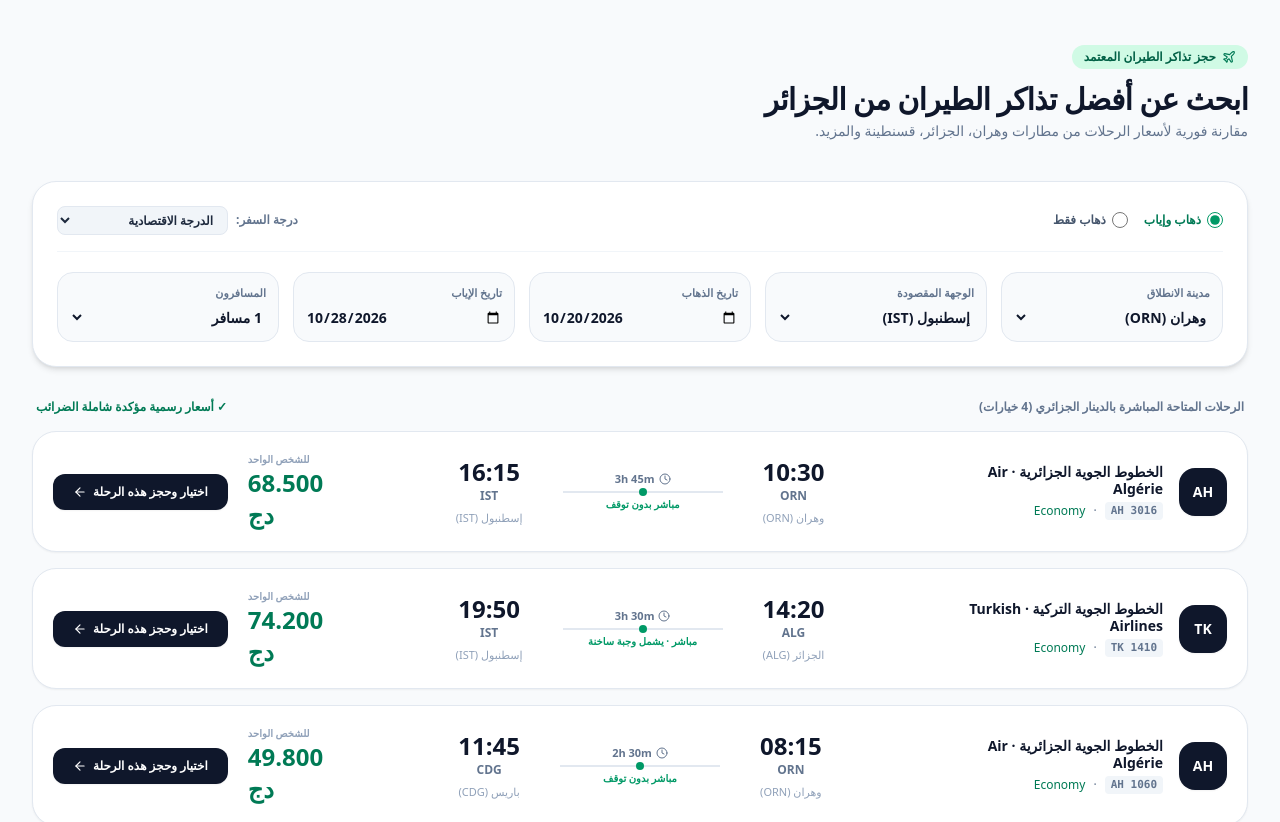
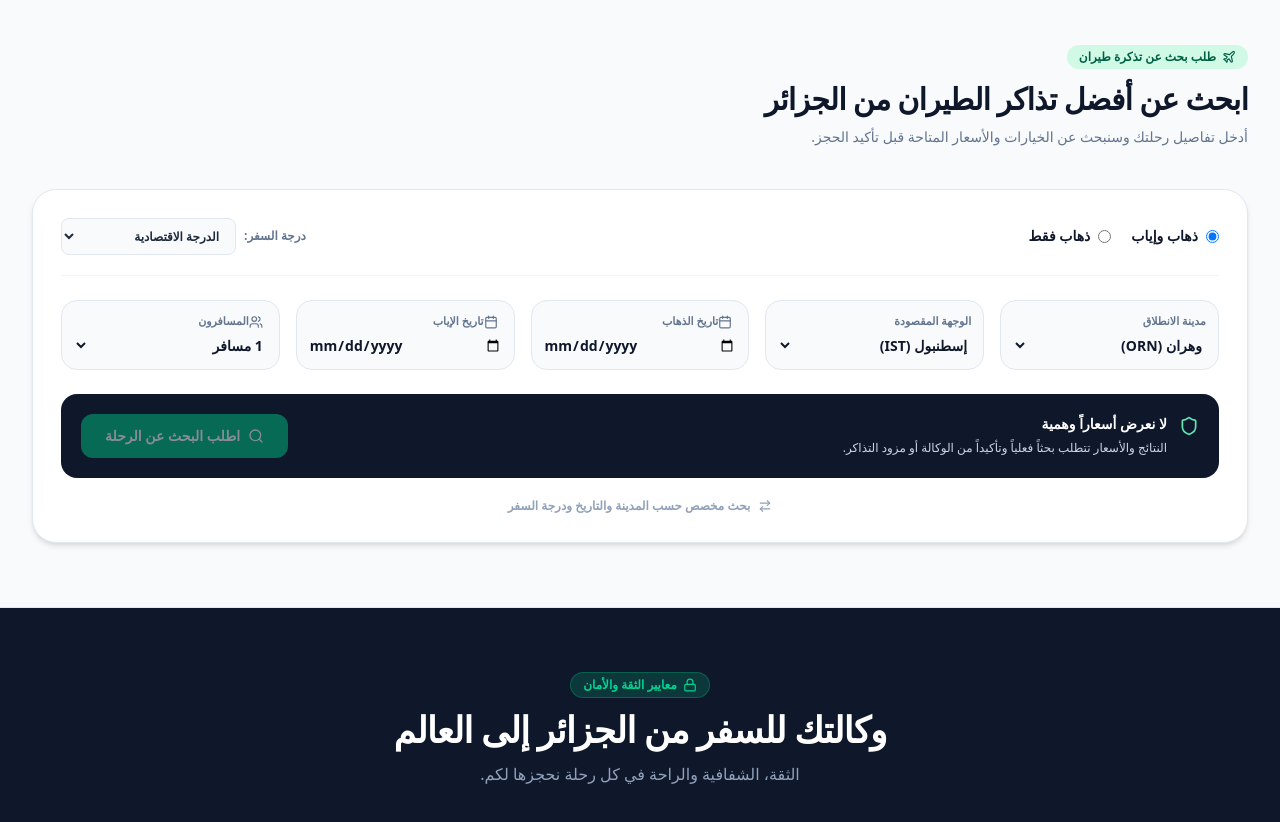
Before and after one commit to habibo-dev/travel-planner, a React (Vite) app in the folder travel-planner---algerian-travel-agency/: page / in a window 1280 px wide. Shown: the part 6460-7282 px from the top of the page. Built offline with nearby package versions, Linux system fonts and the light colour scheme.

Commit message:
Replace fake flight inventory with truthful flight request flow

```diff
--- a/travel-planner---algerian-travel-agency/src/components/FlightSearchSection.tsx
+++ b/travel-planner---algerian-travel-agency/src/components/FlightSearchSection.tsx
@@ -1,181 +1,102 @@
-import React, { useState } from 'react';
-import {
-  Plane,
-  ArrowRightLeft,
-  Calendar,
-  Users,
-  Shield,
-  Clock,
-  CheckCircle,
-  Tag,
-  ArrowRight
-} from 'lucide-react';
-import { Language, Currency, OriginLocation, Destination, FlightSearchResult } from '../types';
+import React, { useMemo, useState } from 'react';
+import { ArrowRightLeft, Calendar, CheckCircle, Plane, Search, Shield, Users } from 'lucide-react';
+import { Language, Currency, OriginLocation, Destination } from '../types';
 import { getTranslation } from '../i18n/translations';
-import { formatCurrency } from '../utils/formatters';
+
+interface FlightRequest {
+  tripType: 'round' | 'oneWay';
+  origin: OriginLocation;
+  destination: Destination;
+  departureDate: string;
+  returnDate?: string;
+  cabinClass: string;
+  passengers: number;
+}
 
 interface FlightSearchSectionProps {
   language: Language;
   currency: Currency;
   originLocations: OriginLocation[];
   destinations: Destination[];
-  onBookFlight: (flight: FlightSearchResult) => void;
+  onRequestFlight: (request: FlightRequest) => void;
 }
 
 export const FlightSearchSection: React.FC<FlightSearchSectionProps> = ({
   language,
-  currency,
+  currency: _currency,
   originLocations,
   destinations,
-  onBookFlight,
+  onRequestFlight,
 }) => {
   const t = getTranslation(language);
-  const isRtl = language === 'ar';
+  const isArabic = language === 'ar';
 
   const [tripType, setTripType] = useState<'round' | 'oneWay'>('round');
-  const [selectedOrigin, setSelectedOrigin] = useState<string>('oran');
-  const [selectedDest, setSelectedDest] = useState<string>('istanbul');
-  const [depDate, setDepDate] = useState<string>('2026-10-20');
-  const [retDate, setRetDate] = useState<string>('2026-10-28');
-  const [cabinClass, setCabinClass] = useState<string>('Economy');
-  const [passengers, setPassengers] = useState<number>(1);
-  const [hasSearched, setHasSearched] = useState<boolean>(true);
+  const [selectedOrigin, setSelectedOrigin] = useState(originLocations[0]?.id ?? '');
+  const [selectedDestination, setSelectedDestination] = useState(destinations[0]?.id ?? '');
+  const [departureDate, setDepartureDate] = useState('');
+  const [returnDate, setReturnDate] = useState('');
+  const [cabinClass, setCabinClass] = useState('Economy');
+  const [passengers, setPassengers] = useState(1);
+  const [submitted, setSubmitted] = useState(false);
 
-  // Realistic flights departing Algerian airports
-  const flightsDatabase: FlightSearchResult[] = [
-    {
-      id: 'fl-ah-101',
-      airline: 'الخطوط الجوية الجزائرية · Air Algérie',
-      airline_logo_text: 'AH',
-      flight_number: 'AH 3016',
-      origin_city: language === 'ar' ? 'وهران (ORN)' : 'Oran (ORN)',
-      origin_airport: 'ORN',
-      destination_city: language === 'ar' ? 'إسطنبول (IST)' : 'Istanbul (IST)',
-      destination_airport: 'IST',
-      departure_time: '10:30',
-      arrival_time: '16:15',
-      duration: '3h 45m',
-      stops: 0,
-      stops_text_ar: 'مباشر بدون توقف',
-      stops_text_fr: 'Vol direct',
-      stops_text_en: 'Direct flight',
-      price_dzd: 68500,
-      cabin_class: cabinClass,
-    },
-    {
-      id: 'fl-tk-202',
-      airline: 'الخطوط الجوية التركية · Turkish Airlines',
-      airline_logo_text: 'TK',
-      flight_number: 'TK 1410',
-      origin_city: language === 'ar' ? 'الجزائر (ALG)' : 'Algiers (ALG)',
-      origin_airport: 'ALG',
-      destination_city: language === 'ar' ? 'إسطنبول (IST)' : 'Istanbul (IST)',
-      destination_airport: 'IST',
-      departure_time: '14:20',
-      arrival_time: '19:50',
-      duration: '3h 30m',
-      stops: 0,
-      stops_text_ar: 'مباشر · يشمل وجبة ساخنة',
-      stops_text_fr: 'Direct · Repas chaud inclus',
-      stops_text_en: 'Direct · Hot meal included',
-      price_dzd: 74200,
-      cabin_class: cabinClass,
-    },
-    {
-      id: 'fl-ah-303',
-      airline: 'الخطوط الجوية الجزائرية · Air Algérie',
-      airline_logo_text: 'AH',
-      flight_number: 'AH 1060',
-      origin_city: language === 'ar' ? 'وهران (ORN)' : 'Oran (ORN)',
-      origin_airport: 'ORN',
-      destination_city: language === 'ar' ? 'باريس (CDG)' : 'Paris (CDG)',
-      destination_airport: 'CDG',
-      departure_time: '08:15',
-      arrival_time: '11:45',
-      duration: '2h 30m',
-      stops: 0,
-      stops_text_ar: 'مباشر بدون توقف',
-      stops_text_fr: 'Vol direct',
-      stops_text_en: 'Direct flight',
-      price_dzd: 49800,
-      cabin_class: cabinClass,
-    },
-    {
-      id: 'fl-ek-404',
-      airline: 'طيران الإمارات · Emirates',
-      airline_logo_text: 'EK',
-      flight_number: 'EK 758',
-      origin_city: language === 'ar' ? 'الجزائر (ALG)' : 'Algiers (ALG)',
-      origin_airport: 'ALG',
-      destination_city: language === 'ar' ? 'دبي (DXB)' : 'Dubai (DXB)',
-      destination_airport: 'DXB',
-      departure_time: '15:45',
-      arrival_time: '01:00',
-      duration: '6h 15m',
-      stops: 0,
-      stops_text_ar: 'مباشر · بوينغ 777 الفاخرة',
-      stops_text_fr: 'Direct · Boeing 777 grand confort',
-      stops_text_en: 'Direct · Premium Boeing 777',
-      price_dzd: 128000,
-      cabin_class: cabinClass,
-    },
-  ];
+  const origin = useMemo(
+    () => originLocations.find((item) => item.id === selectedOrigin) ?? originLocations[0],
+    [originLocations, selectedOrigin],
+  );
+  const destination = useMemo(
+    () => destinations.find((item) => item.id === selectedDestination) ?? destinations[0],
+    [destinations, selectedDestination],
+  );
+
+  const handleSubmit = (event: React.FormEvent) => {
+    event.preventDefault();
+    if (!origin || !destination || !departureDate || (tripType === 'round' && !returnDate)) return;
+
+    setSubmitted(true);
+    onRequestFlight({
+      tripType,
+      origin,
+      destination,
+      departureDate,
+      returnDate: tripType === 'round' ? returnDate : undefined,
+      cabinClass,
+      passengers,
+    });
+  };
 
   return (
-    <section id="flights" className="py-16 bg-slate-50 border-b border-slate-200">
-      <div className="max-w-7xl mx-auto px-4 sm:px-6 lg:px-8">
-        <div className="text-start max-w-3xl mb-10">
-          <div className="inline-flex items-center gap-1.5 px-3 py-1 rounded-full bg-emerald-100 text-emerald-800 text-xs font-bold mb-3">
-            <Plane className="w-3.5 h-3.5 text-emerald-700" />
-            <span>{language === 'ar' ? 'حجز تذاكر الطيران المعتمد' : 'Billetterie Aérienne IATA'}</span>
+    <section id="flights" className="border-b border-slate-200 bg-slate-50 py-16" dir={isArabic ? 'rtl' : 'ltr'}>
+      <div className="mx-auto max-w-7xl px-4 sm:px-6 lg:px-8">
+        <div className="mb-10 max-w-3xl">
+          <div className="mb-3 inline-flex items-center gap-1.5 rounded-full bg-emerald-100 px-3 py-1 text-xs font-bold text-emerald-800">
+            <Plane className="h-3.5 w-3.5" />
+            <span>{isArabic ? 'طلب بحث عن تذكرة طيران' : 'Recherche de billet d’avion'}</span>
           </div>
-          <h2 className="text-3xl font-black text-slate-900 tracking-tight">
-            {t.flight_search_title}
-          </h2>
-          <p className="text-sm text-slate-500 font-medium mt-1">
-            {t.flight_search_subtitle}
+          <h2 className="text-3xl font-black tracking-tight text-slate-900">{t.flight_search_title}</h2>
+          <p className="mt-2 text-sm font-medium leading-6 text-slate-500">
+            {isArabic
+              ? 'أدخل تفاصيل رحلتك وسنبحث عن الخيارات والأسعار المتاحة قبل تأكيد الحجز.'
+              : 'Indiquez votre projet de vol. Nous recherchons les options et tarifs disponibles avant toute confirmation.'}
           </p>
         </div>
 
-        {/* Flight Search Control Box */}
-        <div className="p-5 sm:p-6 rounded-3xl bg-white border border-slate-200 shadow-md mb-8">
-          {/* Trip Type & Cabin Class Header */}
-          <div className="flex flex-wrap items-center justify-between gap-4 pb-4 border-b border-slate-100 mb-5">
-            <div className="flex items-center gap-4 text-xs font-bold">
-              <label className="flex items-center gap-1.5 cursor-pointer">
-                <input
-                  type="radio"
-                  name="tripType"
-                  checked={tripType === 'round'}
-                  onChange={() => setTripType('round')}
-                  className="accent-emerald-600 w-4 h-4"
-                />
-                <span className={tripType === 'round' ? 'text-emerald-700 font-extrabold' : 'text-slate-600'}>
-                  {t.round_trip}
-                </span>
+        <form onSubmit={handleSubmit} className="rounded-3xl border border-slate-200 bg-white p-5 shadow-md sm:p-7">
+          <div className="mb-6 flex flex-wrap items-center justify-between gap-4 border-b border-slate-100 pb-5">
+            <div className="flex items-center gap-5 text-sm font-bold">
+              <label className="flex cursor-pointer items-center gap-2">
+                <input type="radio" name="tripType" checked={tripType === 'round'} onChange={() => setTripType('round')} />
+                <span>{t.round_trip}</span>
               </label>
-              <label className="flex items-center gap-1.5 cursor-pointer">
-                <input
-                  type="radio"
-                  name="tripType"
-                  checked={tripType === 'oneWay'}
-                  onChange={() => setTripType('oneWay')}
-                  className="accent-emerald-600 w-4 h-4"
-                />
-                <span className={tripType === 'oneWay' ? 'text-emerald-700 font-extrabold' : 'text-slate-600'}>
-                  {t.one_way}
-                </span>
+              <label className="flex cursor-pointer items-center gap-2">
+                <input type="radio" name="tripType" checked={tripType === 'oneWay'} onChange={() => setTripType('oneWay')} />
+                <span>{t.one_way}</span>
               </label>
             </div>
 
-            {/* Cabin Class Picker */}
-            <div className="flex items-center gap-2 text-xs">
-              <span className="font-semibold text-slate-500">{t.select_cabin}:</span>
-              <select
-                value={cabinClass}
-                onChange={(e) => setCabinClass(e.target.value)}
-                className="bg-slate-100 font-bold text-slate-800 rounded-lg px-2.5 py-1 border border-slate-200 outline-hidden cursor-pointer"
-              >
+            <div className="flex items-center gap-2 text-xs font-bold text-slate-500">
+              <span>{t.select_cabin}:</span>
+              <select value={cabinClass} onChange={(event) => setCabinClass(event.target.value)} className="rounded-lg border border-slate-200 bg-slate-50 px-3 py-2 text-slate-800 outline-none">
                 <option value="Economy">{t.economy_class}</option>
                 <option value="Premium Economy">{t.premium_economy}</option>
                 <option value="Business">{t.business_class}</option>
@@ -183,190 +104,67 @@
             </div>
           </div>
 
-          {/* Form Fields */}
-          <div className="grid grid-cols-1 sm:grid-cols-2 lg:grid-cols-5 gap-3.5">
-            {/* Origin Airport */}
-            <div className="p-3 rounded-2xl bg-slate-50 border border-slate-200">
-              <label className="text-[11px] font-bold text-slate-500 block mb-1">
-                {t.departure_city_label}
-              </label>
-              <select
-                value={selectedOrigin}
-                onChange={(e) => setSelectedOrigin(e.target.value)}
-                className="w-full bg-transparent font-bold text-slate-900 text-sm outline-hidden cursor-pointer"
-              >
-                {originLocations.map((loc) => (
-                  <option key={loc.id} value={loc.id}>
-                    {language === 'ar' ? loc.name_ar : loc.name_fr} ({loc.airport})
-                  </option>
-                ))}
+          <div className="grid grid-cols-1 gap-4 md:grid-cols-2 lg:grid-cols-5">
+            <label className="rounded-2xl border border-slate-200 bg-slate-50 p-3">
+              <span className="mb-1 block text-[11px] font-bold text-slate-500">{t.departure_city_label}</span>
+              <select value={selectedOrigin} onChange={(event) => setSelectedOrigin(event.target.value)} className="w-full bg-transparent text-sm font-bold text-slate-900 outline-none">
+                {originLocations.map((item) => <option key={item.id} value={item.id}>{isArabic ? item.name_ar : item.name_fr} ({item.airport})</option>)}
               </select>
-            </div>
+            </label>
 
-            {/* Destination Airport */}
-            <div className="p-3 rounded-2xl bg-slate-50 border border-slate-200">
-              <label className="text-[11px] font-bold text-slate-500 block mb-1">
-                {t.destination_label}
-              </label>
-              <select
-                value={selectedDest}
-                onChange={(e) => setSelectedDest(e.target.value)}
-                className="w-full bg-transparent font-bold text-slate-900 text-sm outline-hidden cursor-pointer"
-              >
-                {destinations.map((d) => (
-                  <option key={d.id} value={d.id}>
-                    {language === 'ar' ? d.name_ar : d.name_fr} ({d.airport})
-                  </option>
-                ))}
+            <label className="rounded-2xl border border-slate-200 bg-slate-50 p-3">
+              <span className="mb-1 block text-[11px] font-bold text-slate-500">{t.destination_label}</span>
+              <select value={selectedDestination} onChange={(event) => setSelectedDestination(event.target.value)} className="w-full bg-transparent text-sm font-bold text-slate-900 outline-none">
+                {destinations.filter((item) => item.active).map((item) => <option key={item.id} value={item.id}>{isArabic ? item.name_ar : item.name_fr} ({item.airport})</option>)}
               </select>
-            </div>
+            </label>
 
-            {/* Departure Date */}
-            <div className="p-3 rounded-2xl bg-slate-50 border border-slate-200">
-              <label className="text-[11px] font-bold text-slate-500 block mb-1">
-                {language === 'ar' ? 'تاريخ الذهاب' : 'Date aller'}
-              </label>
-              <input
-                type="date"
-                value={depDate}
-                onChange={(e) => setDepDate(e.target.value)}
-                className="w-full bg-transparent font-bold text-slate-900 text-sm outline-hidden cursor-pointer"
-              />
-            </div>
+            <label className="rounded-2xl border border-slate-200 bg-slate-50 p-3">
+              <span className="mb-1 block text-[11px] font-bold text-slate-500"><Calendar className="mr-1 inline h-3.5 w-3.5" />{isArabic ? 'تاريخ الذهاب' : 'Date aller'}</span>
+              <input required type="date" value={departureDate} onChange={(event) => setDepartureDate(event.target.value)} className="w-full bg-transparent text-sm font-bold text-slate-900 outline-none" />
+            </label>
 
-            {/* Return Date (if round trip) */}
-            <div className={`p-3 rounded-2xl bg-slate-50 border border-slate-200 ${tripType === 'oneWay' ? 'opacity-40 pointer-events-none' : ''}`}>
-              <label className="text-[11px] font-bold text-slate-500 block mb-1">
-                {language === 'ar' ? 'تاريخ الإياب' : 'Date retour'}
-              </label>
-              <input
-                type="date"
-                value={retDate}
-                onChange={(e) => setRetDate(e.target.value)}
-                className="w-full bg-transparent font-bold text-slate-900 text-sm outline-hidden cursor-pointer"
-              />
-            </div>
+            <label className={`rounded-2xl border border-slate-200 bg-slate-50 p-3 ${tripType === 'oneWay' ? 'opacity-50' : ''}`}>
+              <span className="mb-1 block text-[11px] font-bold text-slate-500"><Calendar className="mr-1 inline h-3.5 w-3.5" />{isArabic ? 'تاريخ الإياب' : 'Date retour'}</span>
+              <input required={tripType === 'round'} disabled={tripType === 'oneWay'} min={departureDate || undefined} type="date" value={returnDate} onChange={(event) => setReturnDate(event.target.value)} className="w-full bg-transparent text-sm font-bold text-slate-900 outline-none" />
+            </label>
 
-            {/* Passengers & Search Action */}
-            <div className="flex flex-col gap-2">
-              <div className="p-3 rounded-2xl bg-slate-50 border border-slate-200 flex-1">
-                <label className="text-[11px] font-bold text-slate-500 block mb-1">
-                  {t.travelers_label}
-                </label>
-                <select
-                  value={passengers}
-                  onChange={(e) => setPassengers(Number(e.target.value))}
-                  className="w-full bg-transparent font-bold text-slate-900 text-sm outline-hidden cursor-pointer"
-                >
-                  <option value={1}>1 {language === 'ar' ? 'مسافر' : 'voyageur'}</option>
-                  <option value={2}>2 {language === 'ar' ? 'مسافرين' : 'voyageurs'}</option>
-                  <option value={3}>3 {language === 'ar' ? 'مسافرين' : 'voyageurs'}</option>
-                  <option value={4}>4 {language === 'ar' ? 'مسافرين' : 'voyageurs'}</option>
-                </select>
+            <label className="rounded-2xl border border-slate-200 bg-slate-50 p-3">
+              <span className="mb-1 block text-[11px] font-bold text-slate-500"><Users className="mr-1 inline h-3.5 w-3.5" />{t.travelers_label}</span>
+              <select value={passengers} onChange={(event) => setPassengers(Number(event.target.value))} className="w-full bg-transparent text-sm font-bold text-slate-900 outline-none">
+                {[1, 2, 3, 4, 5, 6, 7, 8, 9].map((count) => <option key={count} value={count}>{count} {isArabic ? (count === 1 ? 'مسافر' : 'مسافرين') : (count === 1 ? 'voyageur' : 'voyageurs')}</option>)}
+              </select>
+            </label>
+          </div>
+
+          <div className="mt-6 flex flex-col gap-4 rounded-2xl bg-slate-900 p-5 text-white sm:flex-row sm:items-center sm:justify-between">
+            <div className="flex items-start gap-3">
+              <Shield className="mt-0.5 h-5 w-5 shrink-0 text-emerald-300" />
+              <div>
+                <p className="text-sm font-black">{isArabic ? 'لا نعرض أسعاراً وهمية' : 'Pas de faux tarifs affichés'}</p>
+                <p className="mt-1 text-xs leading-5 text-slate-300">
+                  {isArabic ? 'النتائج والأسعار تتطلب بحثاً فعلياً وتأكيداً من الوكالة أو مزود التذاكر.' : 'Les disponibilités et tarifs doivent être recherchés puis confirmés par l’agence ou un fournisseur de billetterie.'}
+                </p>
               </div>
             </div>
-          </div>
-        </div>
-
-        {/* Flight Search Results Cards */}
-        <div className="space-y-4">
-          <div className="flex items-center justify-between text-xs text-slate-500 font-bold px-1">
-            <span>
-              {language === 'ar'
-                ? `الرحلات المتاحة المباشرة بالدينار الجزائري (${flightsDatabase.length} خيارات)`
-                : `Vols réguliers disponibles en Dinar Algérien (${flightsDatabase.length} options)`}
-            </span>
-            <span className="text-emerald-700">✓ أسعار رسمية مؤكدة شاملة الضرائب</span>
+            <button type="submit" className="inline-flex shrink-0 items-center justify-center gap-2 rounded-xl bg-emerald-500 px-6 py-3 text-sm font-black text-white transition hover:bg-emerald-400 disabled:opacity-50" disabled={!origin || !destination || !departureDate || (tripType === 'round' && !returnDate)}>
+              <Search className="h-4 w-4" />
+              {isArabic ? 'اطلب البحث عن الرحلة' : 'Demander la recherche'}
+            </button>
           </div>
 
-          {flightsDatabase.map((flight) => (
-            <div
-              key={flight.id}
-              className="flex flex-col lg:flex-row items-center justify-between p-5 rounded-3xl bg-white border border-slate-200 hover:border-emerald-500/50 shadow-xs hover:shadow-md transition gap-4"
-            >
-              {/* Airline Badge & Info */}
-              <div className="flex items-center gap-4 w-full lg:w-1/4">
-                <div className="w-12 h-12 rounded-2xl bg-slate-900 text-white flex items-center justify-center font-extrabold text-sm shadow-xs shrink-0">
-                  {flight.airline_logo_text}
-                </div>
-                <div>
-                  <h4 className="text-sm font-black text-slate-900 leading-tight">
-                    {flight.airline}
-                  </h4>
-                  <div className="flex items-center gap-2 mt-1 text-xs text-slate-500">
-                    <span className="font-mono font-bold bg-slate-100 px-1.5 py-0.5 rounded text-[11px]">
-                      {flight.flight_number}
-                    </span>
-                    <span>·</span>
-                    <span className="font-medium text-emerald-700">{flight.cabin_class}</span>
-                  </div>
-                </div>
-              </div>
+          {submitted && (
+            <div className="mt-4 flex items-center gap-2 rounded-2xl border border-emerald-200 bg-emerald-50 p-4 text-sm font-bold text-emerald-800">
+              <CheckCircle className="h-5 w-5" />
+              {isArabic ? 'تم إرسال تفاصيل البحث. أكمل معلومات الاتصال لتلقي الخيارات المتاحة.' : 'Votre demande est prête. Complétez vos coordonnées pour recevoir les options disponibles.'}
+            </div>
+          )}
 
-              {/* Schedule and Flight Route Graphic */}
-              <div className="flex items-center justify-center gap-6 sm:gap-10 w-full lg:w-2/4 text-center">
-                <div className="text-center">
-                  <span className="text-xl sm:text-2xl font-black text-slate-900 block" dir="ltr">
-                    {flight.departure_time}
-                  </span>
-                  <span className="text-xs font-bold text-slate-500 block">
-                    {flight.origin_airport}
-                  </span>
-                  <span className="text-[11px] text-slate-400 font-medium">
-                    {flight.origin_city}
-                  </span>
-                </div>
-
-                <div className="flex flex-col items-center flex-1 max-w-[160px]">
-                  <span className="text-[11px] font-semibold text-slate-500 mb-1 flex items-center gap-1">
-                    <Clock className="w-3 h-3" />
-                    <span dir="ltr">{flight.duration}</span>
-                  </span>
-                  <div className="w-full relative flex items-center justify-center">
-                    <div className="h-[2px] w-full bg-slate-200"></div>
-                    <div className="absolute w-2 h-2 rounded-full bg-emerald-600"></div>
-                  </div>
-                  <span className="text-[10px] font-bold text-emerald-600 mt-1">
-                    {language === 'ar' ? flight.stops_text_ar : flight.stops_text_fr}
-                  </span>
-                </div>
-
-                <div className="text-center">
-                  <span className="text-xl sm:text-2xl font-black text-slate-900 block" dir="ltr">
-                    {flight.arrival_time}
-                  </span>
-                  <span className="text-xs font-bold text-slate-500 block">
-                    {flight.destination_airport}
-                  </span>
-                  <span className="text-[11px] text-slate-400 font-medium">
-                    {flight.destination_city}
-                  </span>
-                </div>
-              </div>
-
-              {/* Price & Booking Button */}
-              <div className="flex items-center justify-between lg:justify-end gap-5 w-full lg:w-1/4 pt-3 lg:pt-0 border-t lg:border-t-0 border-slate-100">
-                <div className="text-start lg:text-end">
-                  <span className="text-[10px] font-bold text-slate-400 block uppercase">
-                    {t.per_person}
-                  </span>
-                  <span className="text-xl sm:text-2xl font-black text-emerald-700">
-                    {formatCurrency(flight.price_dzd, language, currency)}
-                  </span>
-                </div>
-
-                <button
-                  onClick={() => onBookFlight(flight)}
-                  id={`btn-select-flight-${flight.id}`}
-                  className="px-5 py-2.5 rounded-xl bg-slate-900 hover:bg-emerald-600 text-white font-bold text-xs shadow-xs transition active:scale-98 flex items-center gap-1.5 cursor-pointer whitespace-nowrap"
-                >
-                  <span>{t.select_flight}</span>
-                  <ArrowRight className={`w-3.5 h-3.5 ${isRtl ? 'rotate-180' : ''}`} />
-                </button>
-              </div>
-            </div>
-          ))}
-        </div>
+          <div className="mt-5 flex items-center justify-center gap-2 text-xs font-semibold text-slate-400">
+            <ArrowRightLeft className="h-3.5 w-3.5" />
+            {isArabic ? 'بحث مخصص حسب المدينة والتاريخ ودرجة السفر' : 'Recherche personnalisée selon ville, dates et classe'}
+          </div>
+        </form>
       </div>
     </section>
   );
```
